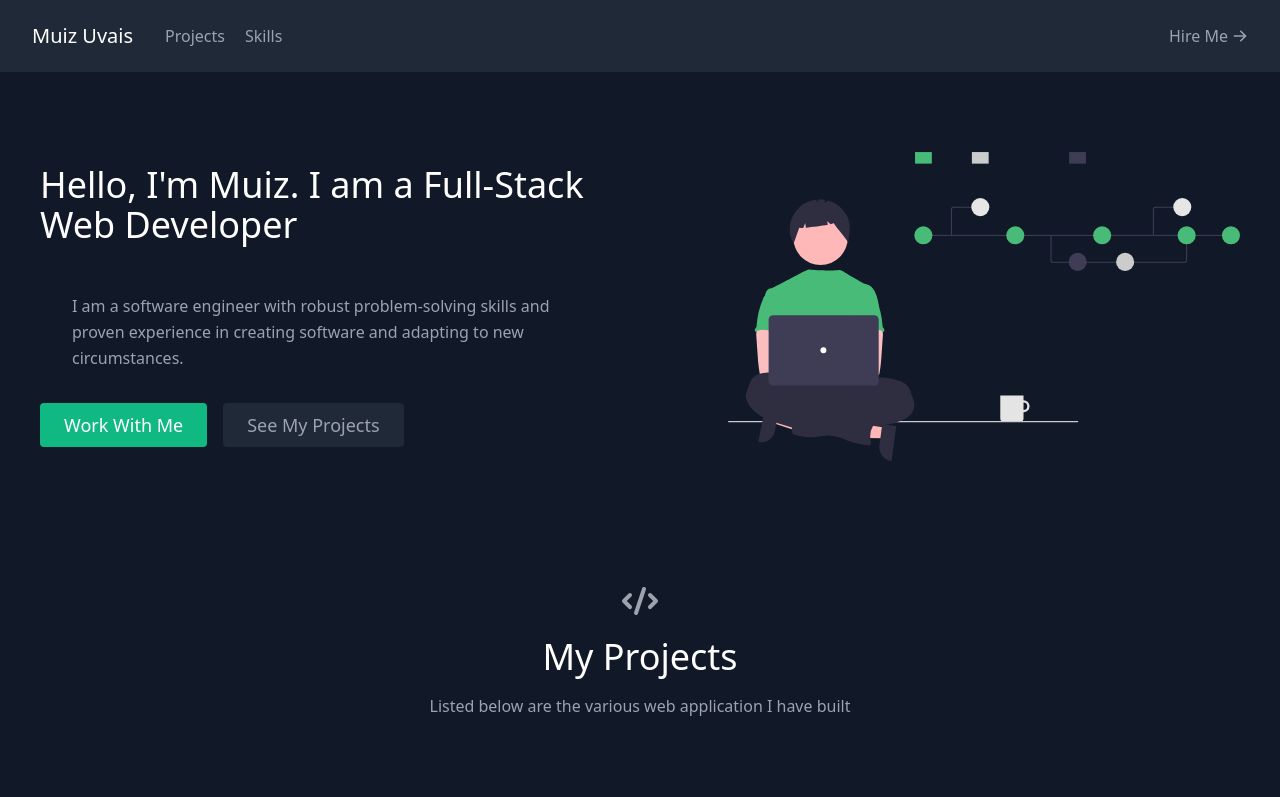
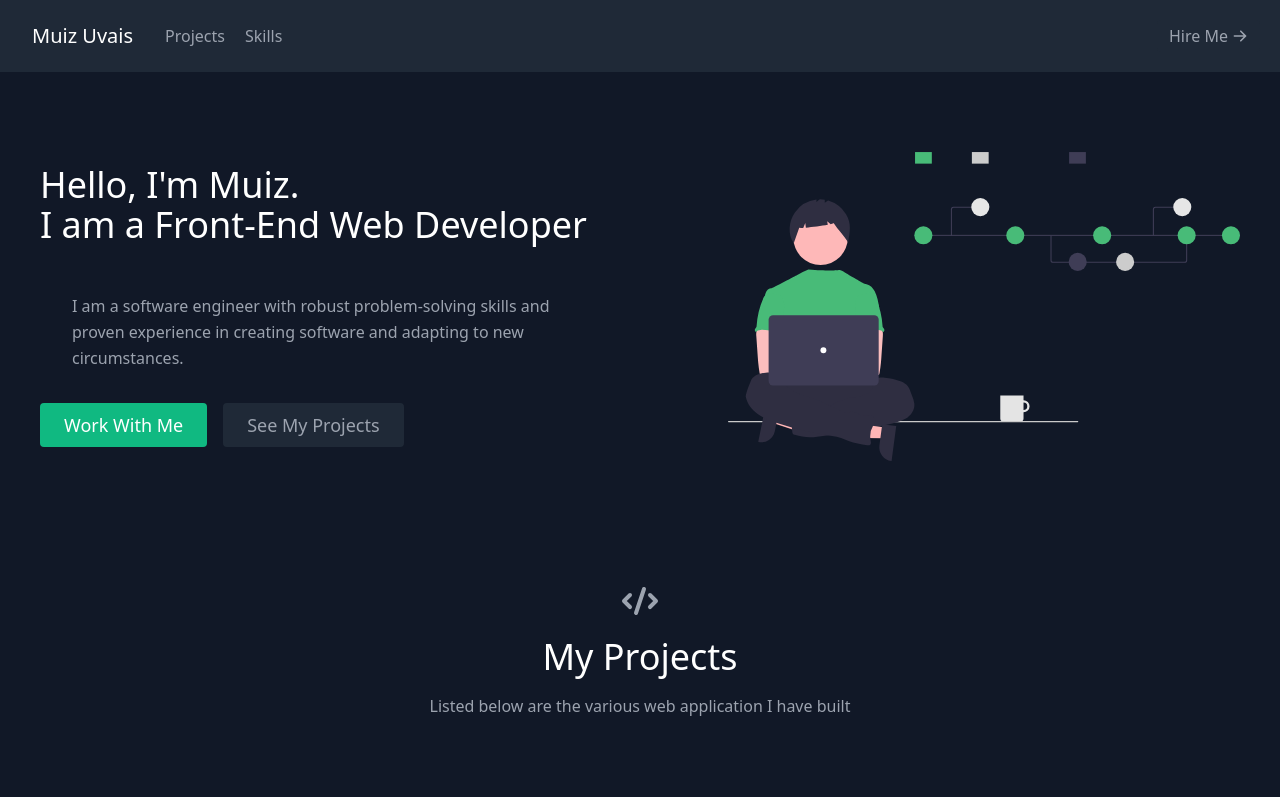
Before and after one commit to MuizU/muizu.github.io, a React (Create React App) app: page / in a window 1280 px wide. Shown: the top 797 px of the page. Built offline with nearby package versions, Linux system fonts and the light colour scheme.

Commit message:
changed title

```diff
--- a/src/components/About.js
+++ b/src/components/About.js
@@ -1,4 +1,4 @@
-import React, { Component } from "react";
+import React, {Component} from "react";
 export default class About extends Component {
   render() {
     return (
@@ -7,8 +7,8 @@ export default class About extends Component {
           <div className="lg:flex-grow md:w-1/2 lg:pr-24 md:pr-16 flex flex-col md:items-start md:text-left mb-16 md:mb-0 items-center text-center">
             <h1 className="title-font sm:text-4xl text-3xl mb-4 font-medium text-white">
               Hello, I'm Muiz.
-              <br className="hidden lg:inline-bloc" /> I am a Full-Stack Web
-              Developer
+              <br />
+              I am a Front-End Web Developer
             </h1>
             <p className="m-8 leading-relaxed">
               I am a software engineer with robust problem-solving skills and
```
